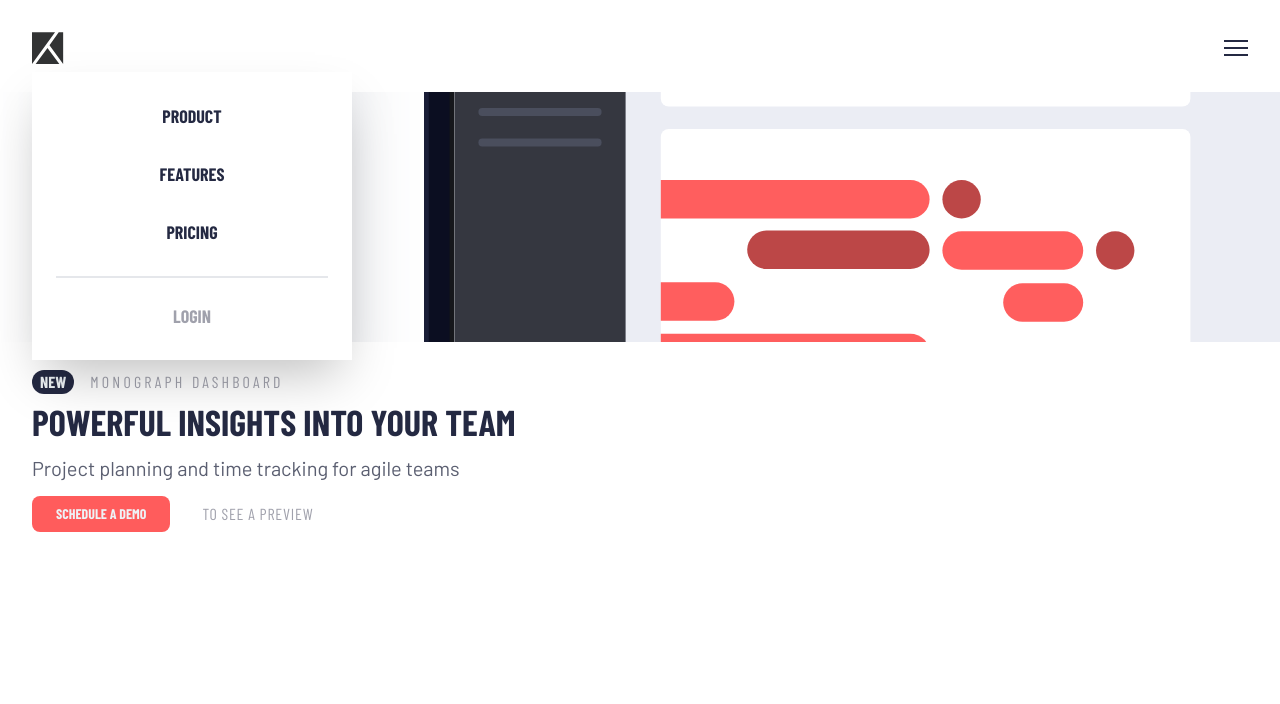
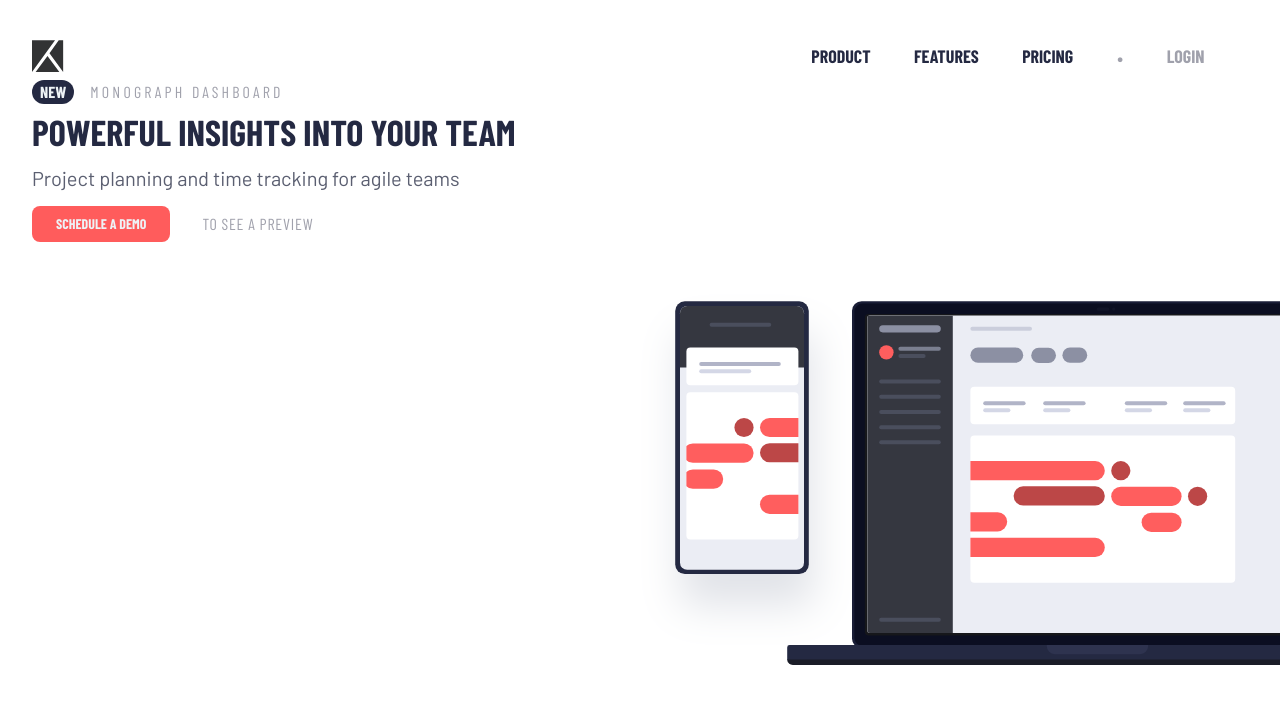
Before and after one commit to DenilDenilson/OtherLandingPage, a website: page index.html in a window 1280 px wide. Drawn offline with nearby package versions, Linux system fonts and the light colour scheme.

Commit message:
Estilizando desktop...

```diff
--- a/index.html
+++ b/index.html
@@ -13,11 +13,19 @@
     <div>
       <svg xmlns="http://www.w3.org/2000/svg" width="32" height="32"><g fill="#323334" fill-rule="evenodd"><path d="M0 32V.241h23.041zM31.15 32V.241h-4.411L17.48 13.158zM3.645 32l11.854-15.879L27.353 32z"/></g></svg>
     </div>
-    <label for="hamburguesa">
+    <label class="xl:hidden" for="hamburguesa">
       <svg xmlns="http://www.w3.org/2000/svg" width="24" height="16"><g fill="#242942" fill-rule="evenodd"><path d="M0 0h24v2H0zM0 7h24v2H0zM0 14h24v2H0z"/></g></svg>
+
     </label>
+    <!-- <label for="hamburguesa">
+      <svg xmlns="http://www.w3.org/2000/svg" width="20" height="20"><path fill="#242942" fill-rule="evenodd" d="M17.778.808l1.414 1.414L11.414 10l7.778 7.778-1.414 1.414L10 11.414l-7.778 7.778-1.414-1.414L8.586 10 .808 2.222 2.222.808 10 8.586 17.778.808z"/></svg>
+
+    </label> -->
     <input type="checkbox" name="hamburguesa" id="hamburguesa" class="peer hidden">
-    <div class="peer-checked:h-0 absolute h-72 w-80 bg-white top-10 shadow-2xl overflow-hidden">
+    <!-- <div class="bg-white hidden peer-checked:block absolute top-0 right-20">
+      <svg xmlns="http://www.w3.org/2000/svg" width="20" height="20"><path fill="#242942" fill-rule="evenodd" d="M17.778.808l1.414 1.414L11.414 10l7.778 7.778-1.414 1.414L10 11.414l-7.778 7.778-1.414-1.414L8.586 10 .808 2.222 2.222.808 10 8.586 17.778.808z"/></svg>
+    </div> -->
+    <div class="peer-checked:h-72 absolute h-0 w-80 bg-white top-10 shadow-2xl overflow-hidden">
       <ul class="h-full flex flex-col justify-evenly px-6">
         <li class="uppercase text-center text-lg font-Barlow-Condensed font-bold text-Very-Dark-Blue">Product</li>
         <li class="uppercase text-center text-lg font-Barlow-Condensed font-extrabold text-Very-Dark-Blue">Features</li>
@@ -25,8 +33,18 @@
         <li class="uppercase text-center text-lg font-Barlow-Condensed font-extrabold text-Grayish-Blue pt-6 border-t-2">Login</li>
       </ul>
     </div>
+    <ul class="hidden w-[30rem]  flex-row justify-evenly items-center
+    xl:flex">
+      <li class="uppercase text-center text-lg font-Barlow-Condensed font-bold text-Very-Dark-Blue">Product</li>
+      <li class="uppercase text-center text-lg font-Barlow-Condensed font-extrabold text-Very-Dark-Blue">Features</li>
+      <li class="uppercase text-center text-lg font-Barlow-Condensed font-extrabold text-Very-Dark-Blue">Pricing</li>
+      <li class="uppercase text-center text-3xl font-Barlow-Condensed font-extrabold text-Grayish-Blue pb-3">.</li>
+      <li class="uppercase text-center text-lg font-Barlow-Condensed font-extrabold text-Grayish-Blue">Login</li>
+    </ul>
   </nav>
-  <div class="min-w-[375px] min-h-[250px] bg-image-ilustration-devices bg-no-repeat bg-left bg-[length:120%] overflow-hidden my-7">
+  <div class="xl:grid xl:grid-cols-2 xl:grid-rows-[800px]">
+    <div class="min-w-[375px] min-h-[250px] bg-image-ilustration-devices bg-no-repeat bg-left bg-[length:120%] overflow-hidden my-7
+    xl:col-start-2 xl:col-span-1 xl:row-start-1 xl:row-span-1">
     </div>
   <!-- <div class="relative">
     <div class="relative">
@@ -35,6 +53,7 @@
       </div>
     </div>
   </div> -->
+    <div class="xl:col-start-1 xl:col-span-1 xl:row-start-1 xl:row-span-1">
       <hgroup class="mx-8">
         <div class="flex items-center gap-4 mb-2">
           <p class="bg-Very-Dark-Blue text-Light-Grayish-Blue px-2 rounded-full font-Barlow-Condensed font-bold uppercase">New</p>
@@ -47,6 +66,8 @@
         <button class="bg-Red text-Light-Grayish-Blue font-Barlow-Condensed font-bold text-sm px-6 py-2 rounded-lg uppercase">Schedule a demo</button>
         <button class="text-Grayish-Blue font-Barlow-Condensed px-6 py-2 rounded-lg uppercase tracking-wider">To see a preview</button>
       </footer>
+    </div>
+  </div>
   <!-- <label>
     <input type="checkbox"  class=" peer" />
     <div class="peer-checked:bg-red-600">option1</div>
```
Also changed, not shown: dist/output.css. Lines whose indentation alone changed are shown as unchanged.
